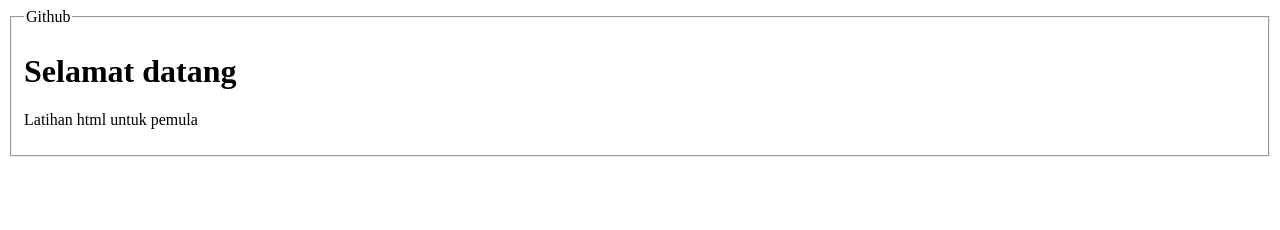
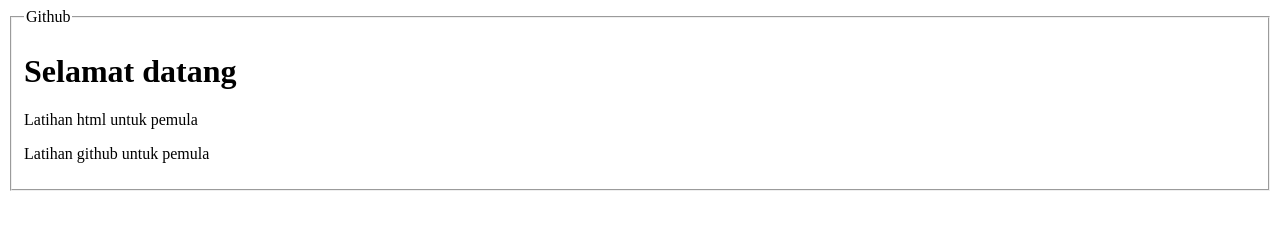
Before and after one commit to kikipermana17/belajar-git, a plain HTML site: page index.html in a window 1280 px wide. Drawn offline with Linux system fonts and the light colour scheme.

Commit message:
ini project pertama

```diff
--- a/index.html
+++ b/index.html
@@ -11,6 +11,7 @@
         <legend>Github</legend>
         <h1>Selamat datang</h1>
 <p>Latihan html untuk pemula</p>
+<p>Latihan github untuk pemula</p>
 </fieldset>
 </body>
 </html>
```
